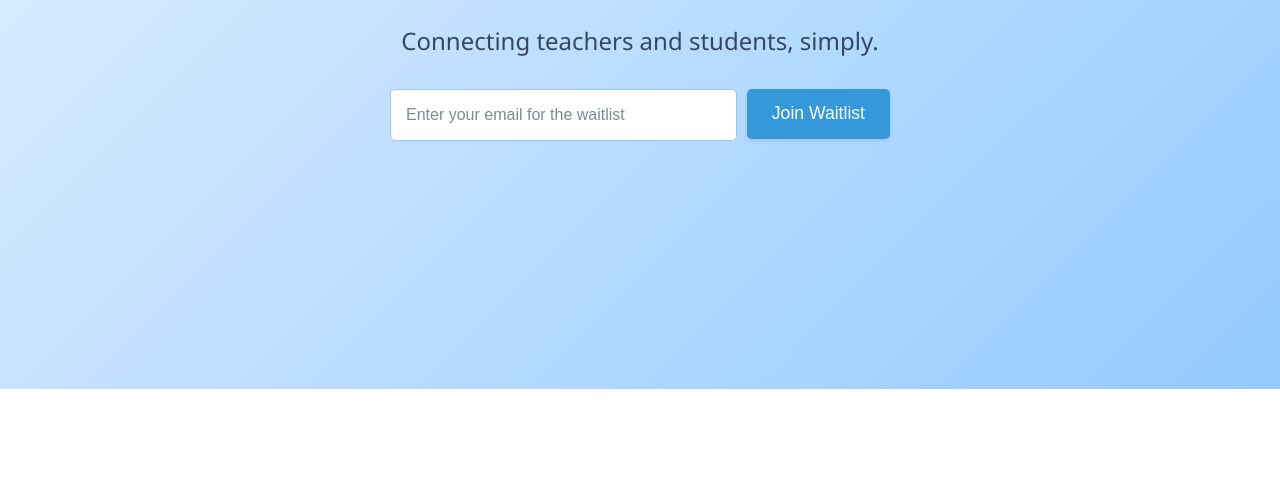
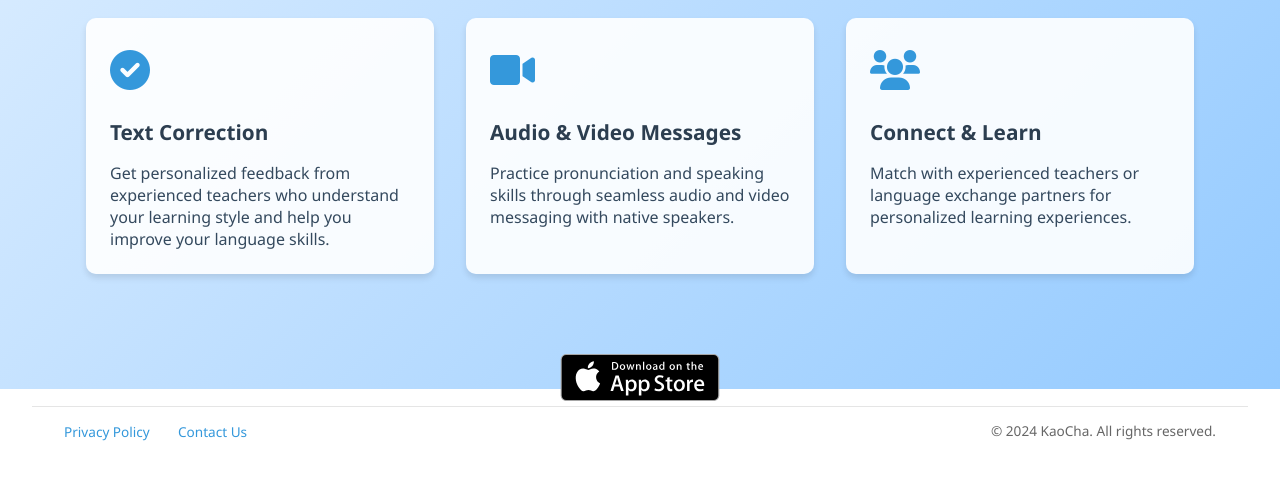
Before and after one commit to yudataguy/tempcha, a plain HTML site: page index.html in a window 1280 px wide. Shown: the part 411-897 px from the top of the page. Before the commit the page ends 800 px from the top, so only its background shows below. Drawn offline with Linux system fonts and the light colour scheme.

Commit message:
update landing page

```diff
--- a/index.html
+++ b/index.html
@@ -4,16 +4,17 @@
 <head>
   <meta charset="UTF-8">
   <meta name="viewport" content="width=device-width, initial-scale=1.0">
-  <title>KaoCha - Educational Communication App</title>
+  <title>KaoCha - Language Learning Made Personal</title>
   <style>
-    body,
-    html {
+    body {
+      display: flex;
+      flex-direction: column;
+      min-height: 100vh;
       margin: 0;
       padding: 0;
-      height: 100%;
       font-family: 'Segoe UI', Tahoma, Geneva, Verdana, sans-serif;
       color: #333333;
-      overflow: hidden;
+      overflow-x: hidden;
     }
 
     .sky-bg {
@@ -32,14 +33,13 @@
     }
 
     .container {
+      flex: 1;
       display: flex;
       flex-direction: column;
-      justify-content: center;
       align-items: center;
-      height: 100%;
-      text-align: center;
       padding: 2rem;
       box-sizing: border-box;
+      width: 100%;
     }
 
     h1 {
@@ -96,18 +96,189 @@
       transform: translateY(-2px);
       box-shadow: 0 4px 6px rgba(0, 0, 0, 0.2);
     }
+
+    .features {
+      display: flex;
+      justify-content: space-around;
+      flex-wrap: wrap;
+      max-width: 1200px;
+      margin: 2rem auto;
+      padding: 0 1rem;
+    }
+
+    .feature-card {
+      background: rgba(255, 255, 255, 0.9);
+      border-radius: 10px;
+      padding: 1.5rem;
+      margin: 1rem;
+      width: 300px;
+      box-shadow: 0 4px 6px rgba(0, 0, 0, 0.1);
+      transition: transform 0.3s ease;
+    }
+
+    .feature-card:hover {
+      transform: translateY(-5px);
+    }
+
+    .feature-card h3 {
+      color: #2c3e50;
+      margin-bottom: 1rem;
+      font-size: 1.3rem;
+    }
+
+    .feature-card p {
+      font-size: 1rem;
+      margin-bottom: 0;
+      color: #34495e;
+    }
+
+    .feature-icon {
+      font-size: 2.5rem;
+      margin-bottom: 1rem;
+      color: #3498db;
+    }
+
+    .hero {
+      text-align: center;
+      margin-bottom: 3rem;
+    }
+
+    .hero p {
+      font-size: 1.8rem;
+      margin-bottom: 3rem;
+    }
+
+    .cta-buttons {
+      display: flex;
+      justify-content: center;
+      align-items: center;
+      margin-top: 2rem;
+    }
+
+    .app-store-badge {
+      width: 160px;
+      height: 47px;
+      transition: opacity 0.3s ease;
+    }
+
+    .app-store-badge:hover {
+      opacity: 0.8;
+      transform: translateY(-2px);
+    }
+
+    @media (max-width: 768px) {
+      h1 {
+        font-size: 3rem;
+      }
+
+      .hero p {
+        font-size: 1.3rem;
+      }
+
+      .feature-card {
+        width: 100%;
+        max-width: 300px;
+      }
+    }
+
+    .footer {
+      background: rgba(255, 255, 255, 0.95);
+      padding: 0.8rem 2rem;
+      width: 100%;
+      border-top: 1px solid rgba(0, 0, 0, 0.1);
+      display: flex;
+      justify-content: space-between;
+      align-items: center;
+      box-sizing: border-box;
+    }
+
+    .footer-links {
+      margin: 0;
+    }
+
+    .footer-links a {
+      color: #3498db;
+      text-decoration: none;
+      margin-right: 1.5rem;
+      font-size: 0.85rem;
+      transition: color 0.3s ease;
+    }
+
+    .footer p {
+      margin: 0;
+      font-size: 0.85rem;
+      color: #666;
+    }
+
+    @media (max-width: 600px) {
+      .footer {
+        flex-direction: column;
+        text-align: center;
+        padding: 1rem;
+      }
+
+      .footer-links {
+        margin-bottom: 0.5rem;
+      }
+
+      .footer-links a {
+        margin: 0 0.75rem;
+      }
+    }
   </style>
+  <link rel="stylesheet" href="https://cdnjs.cloudflare.com/ajax/libs/font-awesome/6.0.0/css/all.min.css">
 </head>
 
 <body>
   <div class="sky-bg"></div>
   <div class="container">
-    <h1>KaoCha</h1>
-    <p>Connecting teachers and students, simply.</p>
-    <form action="mailto:your-email@example.com" method="post" enctype="text/plain">
-      <input type="email" name="email" placeholder="Enter your email for the waitlist" required>
-      <button type="submit">Join Waitlist</button>
-    </form>
+    <div class="hero">
+      <h1>KaoCha</h1>
+      <p>Your personal language learning companion</p>
+    </div>
+
+    <div class="features">
+      <div class="feature-card">
+        <div class="feature-icon">
+          <i class="fas fa-check-circle"></i>
+        </div>
+        <h3>Text Correction</h3>
+        <p>Get personalized feedback from experienced teachers who understand your learning style and help you improve
+          your language
+          skills.</p>
+      </div>
+
+      <div class="feature-card">
+        <div class="feature-icon">
+          <i class="fas fa-video"></i>
+        </div>
+        <h3>Audio & Video Messages</h3>
+        <p>Practice pronunciation and speaking skills through seamless audio and video messaging with native speakers.
+        </p>
+      </div>
+
+      <div class="feature-card">
+        <div class="feature-icon">
+          <i class="fas fa-users"></i>
+        </div>
+        <h3>Connect & Learn</h3>
+        <p>Match with experienced teachers or language exchange partners for personalized learning experiences.</p>
+      </div>
+    </div>
+
+    <div class="cta-buttons">
+      <a href="#" title="Download on the App Store">
+        <img src="Download_on_the_App_Store_Badge.svg" alt="Download on the App Store" class="app-store-badge">
+      </a>
+    </div>
+
+    <footer class="footer">
+      <div class="footer-links">
+        <a href="privacy.html">Privacy Policy</a>
+        <a href="mailto:contact@kaocha.app">Contact Us</a>
+      </div>
+      <p>© 2024 KaoCha. All rights reserved.</p>
+    </footer>
   </div>
 </body>
 
```
Also changed, not shown: privacy.html (added, +134 -0 lines), Download_on_the_App_Store_Badge.svg (added).
